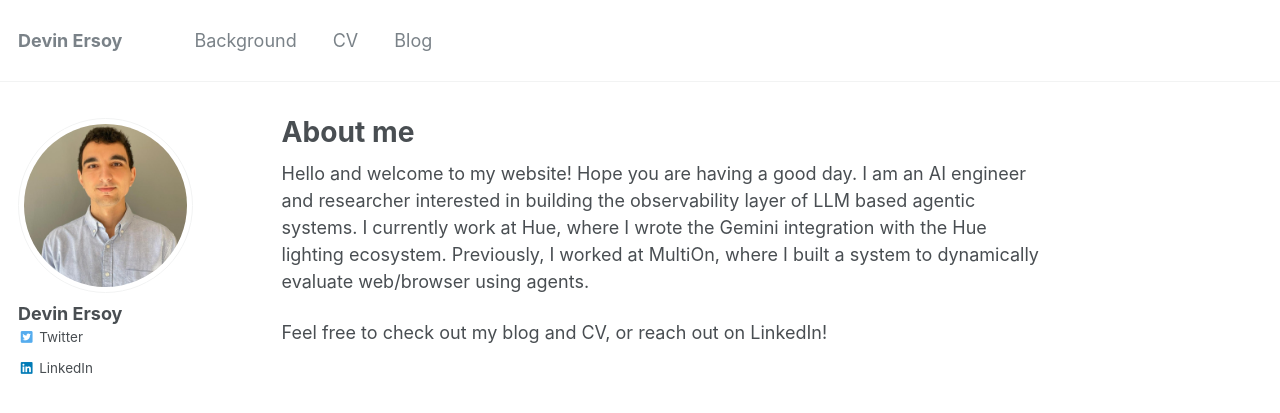
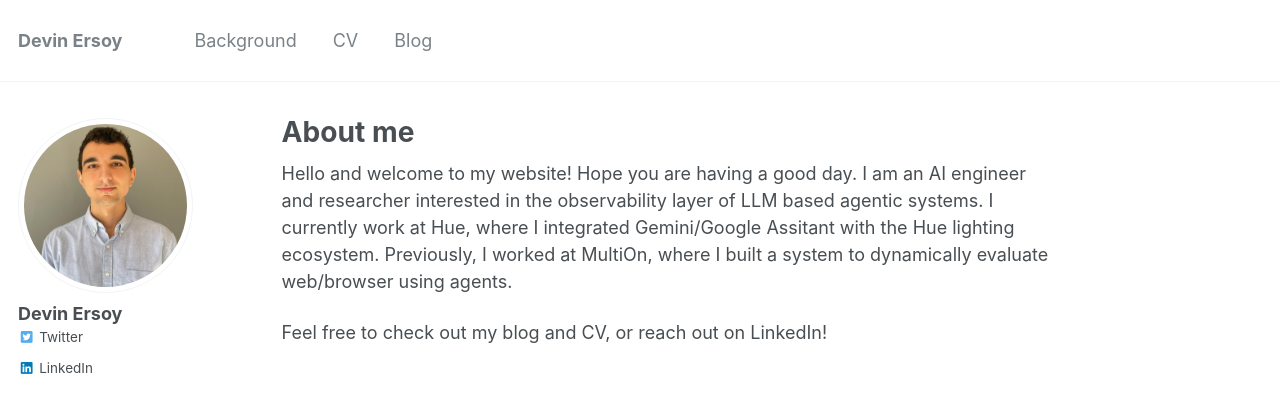
Before and after one commit to devinat1/devinat1.github.io, a Jekyll site: the page built from _pages/about.md, in a window 1280 px wide. Shown: the top 413 px of the page. Built offline with Jekyll 4.4.1, drawn with Linux system fonts in a browser that asks for light colours.

Commit message:
fix: Update job description for clarity

```diff
--- a/_pages/about.md
+++ b/_pages/about.md
@@ -18,7 +18,7 @@ redirect_from:
 </script>
 
 
-Hello and welcome to my website! Hope you are having a good day. I am an AI engineer and researcher interested in building the observability layer of LLM based agentic systems. I currently work at Hue, where I wrote the Gemini integration with the Hue lighting ecosystem. Previously, I worked at MultiOn, where I built a system to dynamically evaluate web/browser using agents.
+Hello and welcome to my website! Hope you are having a good day. I am an AI engineer and researcher interested in the observability layer of LLM based agentic systems. I currently work at Hue, where I integrated Gemini/Google Assitant with the Hue lighting ecosystem. Previously, I worked at MultiOn, where I built a system to dynamically evaluate web/browser using agents.
 
 Feel free to check out my blog and CV, or reach out on LinkedIn!
 
```
